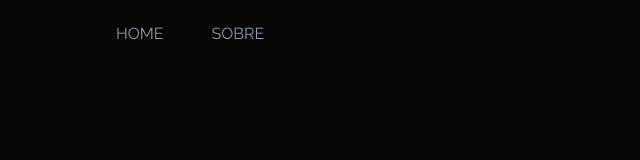
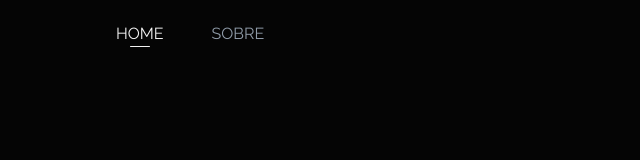
Before and after one commit to ericksvaguilar/portfolio, a Next.js app: page / in a window 1280 px wide. Shown: the top 160 px of the page, without its empty margins (198-838 px from the left). Built offline with nearby package versions, Linux system fonts and the light colour scheme.

Commit message:
:dizzy: selected nav animations

```diff
--- a/components/NavLink/index.jsx
+++ b/components/NavLink/index.jsx
@@ -2,17 +2,27 @@ import { motion } from 'framer-motion';
 
 import Link from 'next/link';
 
+import { useRouter } from 'next/router';
+
 import styles from './index.module.scss';
 
-const NavLink = ({ href, name }) => (
+const NavLink = ({ href, name }) => {
+	const router = useRouter();
+	const isSelected = router.pathname === href;
+
+	return (
 		<Link href={href} passHref>
 			<motion.a
 				whileHover={{ backgroundColor: '#272727', color: '#f2f2f2' }}
-			className={styles.navlink}
+				className={`${styles.navlink} ${isSelected && styles.selected}`}
 			>
 				{name}
+				{isSelected && (
+					<motion.div className={styles.underline} layoutId="underline" />
+				)}
 			</motion.a>
 		</Link>
 	);
+};
 
 export default NavLink;
--- a/components/NavLink/index.module.scss
+++ b/components/NavLink/index.module.scss
@@ -1,7 +1,12 @@
 @use 'styles/variables/colors';
 
 .navlink {
-	display: inline-block;
+	position: relative;
+
+	display: flex;
+	flex-direction: column;
+	align-items: center;
+
 	text-decoration: none;
 	text-transform: uppercase;
 	padding: 0.5rem 1rem;
@@ -11,4 +16,18 @@
 	&:first-child {
 		margin-left: -1rem;
 	}
+
+	&.selected {
+		color: colors.$white !important; // sobrescreve o estilo inline do framer-motion
+	}
+
+	.underline {
+		position: absolute;
+		bottom: 4px;
+
+		height: 1px;
+		width: 20px;
+		border-radius: 5px;
+		background-color: colors.$white;
+	}
 }
```
Lines whose indentation alone changed are shown as unchanged.
